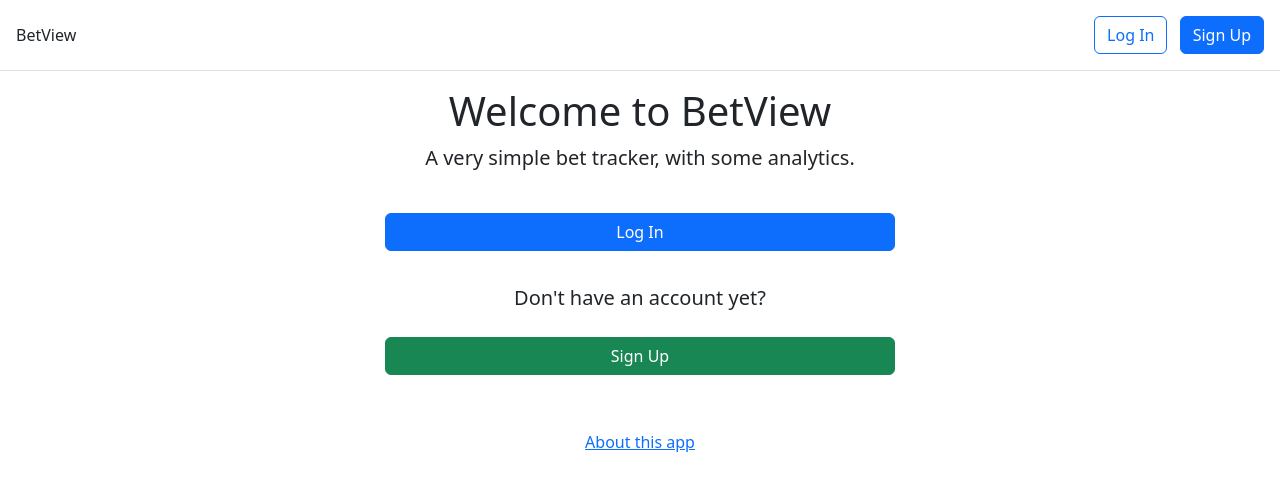
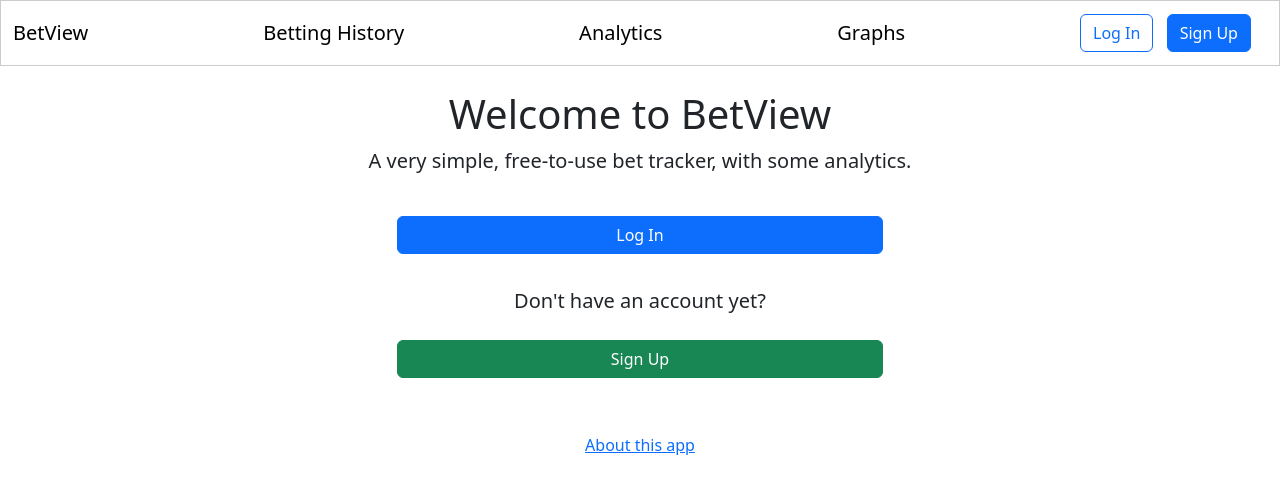
Before and after one commit to nicoferreira90/bet_tracker_orange, a Django app: page / in a window 1280 px wide. Shown: the top 494 px of the page. Run offline with Django 5.2, Linux system fonts and the light colour scheme.

Commit message:
re-made Navbar

```diff
--- a/bets/urls.py
+++ b/bets/urls.py
@@ -7,4 +7,6 @@ urlpatterns = [
     path("new_bet/", NewBetView.as_view(), name="new_bet"),
     path("delete_bet/<int:pk>/", DeleteBetView.as_view(), name="delete_bet"),
     path("update_bet/<int:pk>/", UpdateBetView.as_view(), name="update_bet"),
+    path("", BetHistoryView.as_view(), name="bet_history"),
+
 ]
--- a/templates/base.html
+++ b/templates/base.html
@@ -12,19 +12,23 @@
         crossorigin="anonymous">
     </head>
     <body>
-        <header class="p-3 mb-3 border-bottom">
-            <div class="d-flex flex-wrap align-items-center justify-content-center
-            justify-content-lg-start">
-            <a class="navbar-brand" href="#">BetView</a>
-            <ul class="nav col-12 col-lg-auto me-lg-auto mb-2 justify-content-center
-            mb-md-0">
+
+        <!-- As a heading -->
+        <nav class="navbar navbar-light" style="background-color: #FFF; border: 1px solid #ccc;">
+            <div class="container-fluid">
+                <span class="navbar-brand mb-0 h1">BetView</span>
+                <span class="navbar-brand mb-0 h1">Betting History</span>
+                <span class="navbar-brand mb-0 h1">Analytics</span>
+                <span class="navbar-brand mb-0 h1">Graphs</span>
+
+
+                <span class="navbar-brand mb-0 h1">
                 {% if user.is_authenticated %}
-            </ul>
                 <div class="dropdown text-end">
                 <a href="#" class="d-block link-dark text-decoration-none dropdown-
                 toggle"
                 id="dropdownUser1" data-bs-toggle="dropdown" aria-expanded="false">
-            {{ user.username }}
+                hello, {{ user.username }}!
                 </a>
                 <ul class="dropdown-menu text-small" aria-labelledby="dropdownUser1">
                 <li><a class="dropdown-item" href="#">
@@ -41,15 +45,18 @@
                 <a href="#" class="btn btn-primary">Sign Up</a>
                 </div>
                 {% endif %}
+                </span>
             </div>
-            </div>
-            </header>
+
+        </nav>
+
         <main>
-            <div class="container">
+            <div class="container-fluid container mt-4">
             {% block content %}
             {% endblock content %}
             </div>
         </main>
+
         <!-- Bootstrap JavaScript Bundle -->
         <script src="https://cdn.jsdelivr.net/npm/bootstrap@5.3.3/dist/js/bootstrap.bundle.min.js"
         integrity="sha384-YvpcrYf0tY3lHB60NNkmXc5s9fDVZLESaAA55NDzOxhy9GkcIdslK1eN7N6jIeHz" crossorigin="anonymous">
--- a/templates/home_page.html
+++ b/templates/home_page.html
@@ -1,10 +1,10 @@
 {% extends "base.html" %}
 
 {% block content %}
-
+<div class="m-4">
     <h1 class="text-center">Welcome to BetView</h1>
     <p class="lead text-center">
-    A very simple bet tracker, with some analytics.
+        A very simple, free-to-use bet tracker, with some analytics.
     </p>
 
     <div class="d-grid gap-2 col-6 mx-auto">
@@ -18,6 +18,7 @@
             <button type="button" class="btn btn-link px-0">About this app</button>
         </div>
     </div>
+</div>
 
 
 
```
Lines whose indentation alone changed are shown as unchanged.
